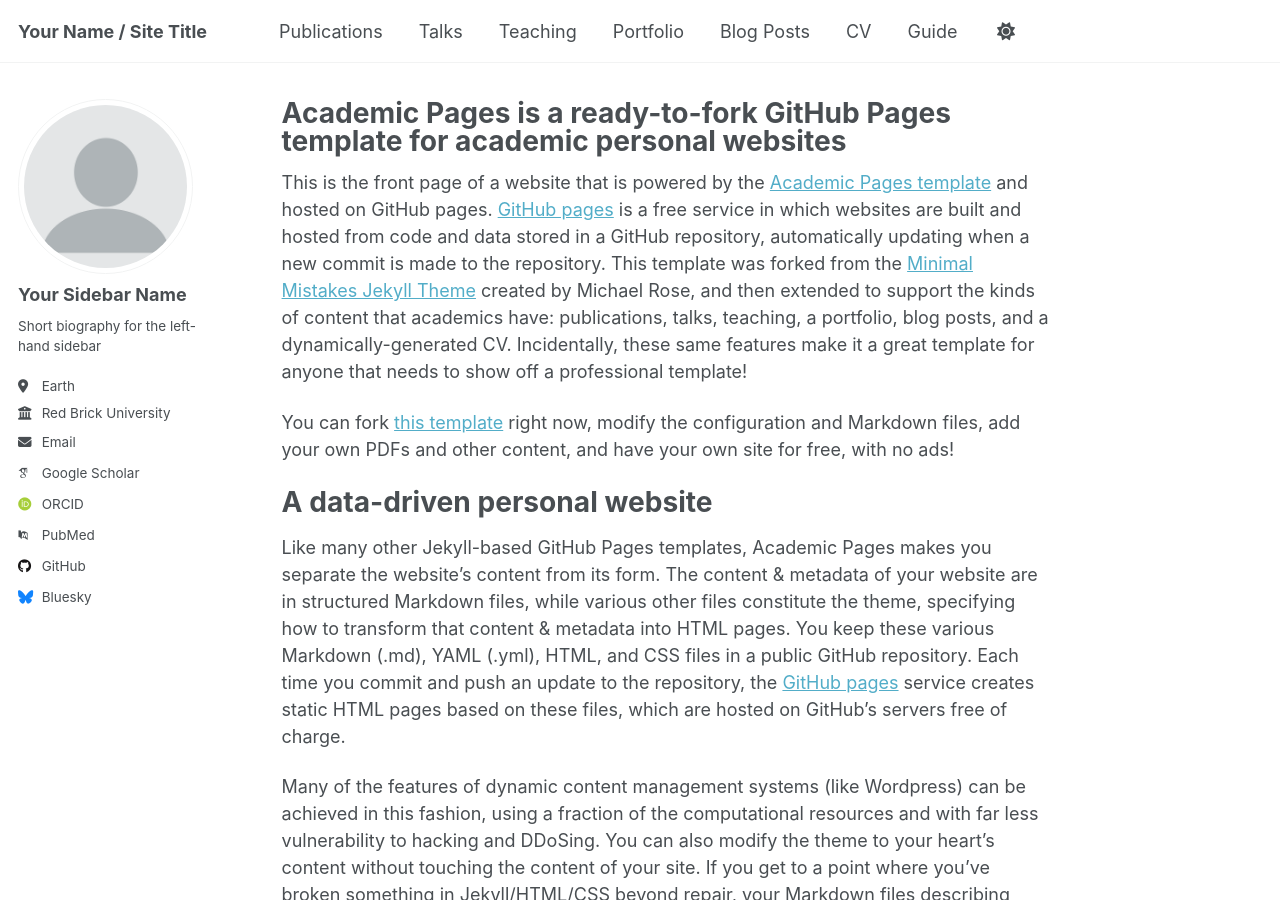
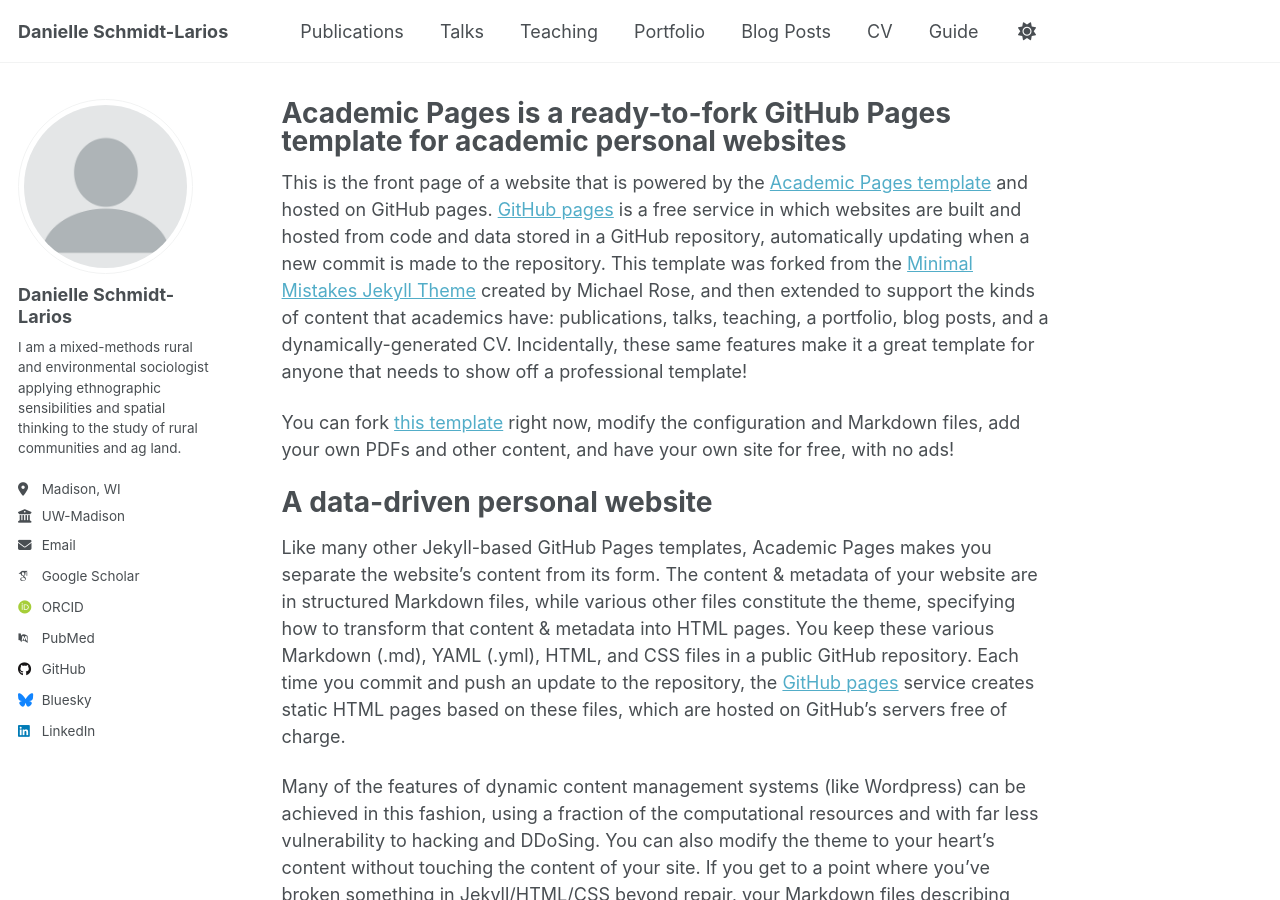
Before and after one commit to danielle-schmidt/danielle-schmidt.github.io, a Jekyll site: the page built from _pages/about.md, in a window 1280 px wide and 900 px high. Built offline with Jekyll 4.4.1, drawn with Linux system fonts in a browser that asks for light colours; some web fonts are replaced; a script that is not in the unit is left out.

Commit message:
Update _config.yml

```diff
--- a/_config.yml
+++ b/_config.yml
@@ -9,7 +9,7 @@
 # Basic Site Settings
 locale                   : "en-US"
 site_theme               : "default"
-title                    : "Your Name / Site Title"
+title                    : "Danielle Schmidt-Larios"
 title_separator          : "-"
 name                     : &name "Your Name"
 description              : &description "personal description"
@@ -23,21 +23,21 @@
 author:
   # Biographic information
   avatar           : "profile.png"
-  name             : "Your Sidebar Name"
+  name             : "Danielle Schmidt-Larios"
   pronouns         : # example: "she/her"
-  bio              : "Short biography for the left-hand sidebar"
-  location         : "Earth"
-  employer         : "Red Brick University"
+  bio              : "I am a mixed-methods rural and environmental sociologist applying ethnographic sensibilities and spatial thinking to the study of rural communities and ag land."
+  location         : "Madison, WI"
+  employer         : "UW-Madison"
   uri              : # URL
-  email            : "none@example.org"
+  email            : "dschmidt25@wisc.edu"
 
   # Academic websites
   academia         : # URL
   arxiv            : # URL - Update with the correct link to your profile
-  googlescholar    : "https://scholar.google.com/citations?user=PS_CX0AAAAAJ"
+  googlescholar    : "https://scholar.google.com/citations?user=AoBIat0AAAAJ&hl=en"
   inspire-hep      : # URL
   impactstory      : # URL
-  orcid            : "http://orcid.org/yourorcidurl"
+  orcid            : "https://orcid.org/0000-0001-7131-9738"
   semantic         : # URL
   pubmed           : "https://www.ncbi.nlm.nih.gov/pubmed/?term=john+snow"
   researchgate     : # URL
@@ -62,7 +62,7 @@
   keybase          : # Username
   instagram        : # Username
   lastfm           : # Username
-  linkedin         : # Username
+  linkedin         : "danielle-schmidt-2019"
   mastodon         : # URL
   medium           : # URL
   pinterest        : # Username
```
